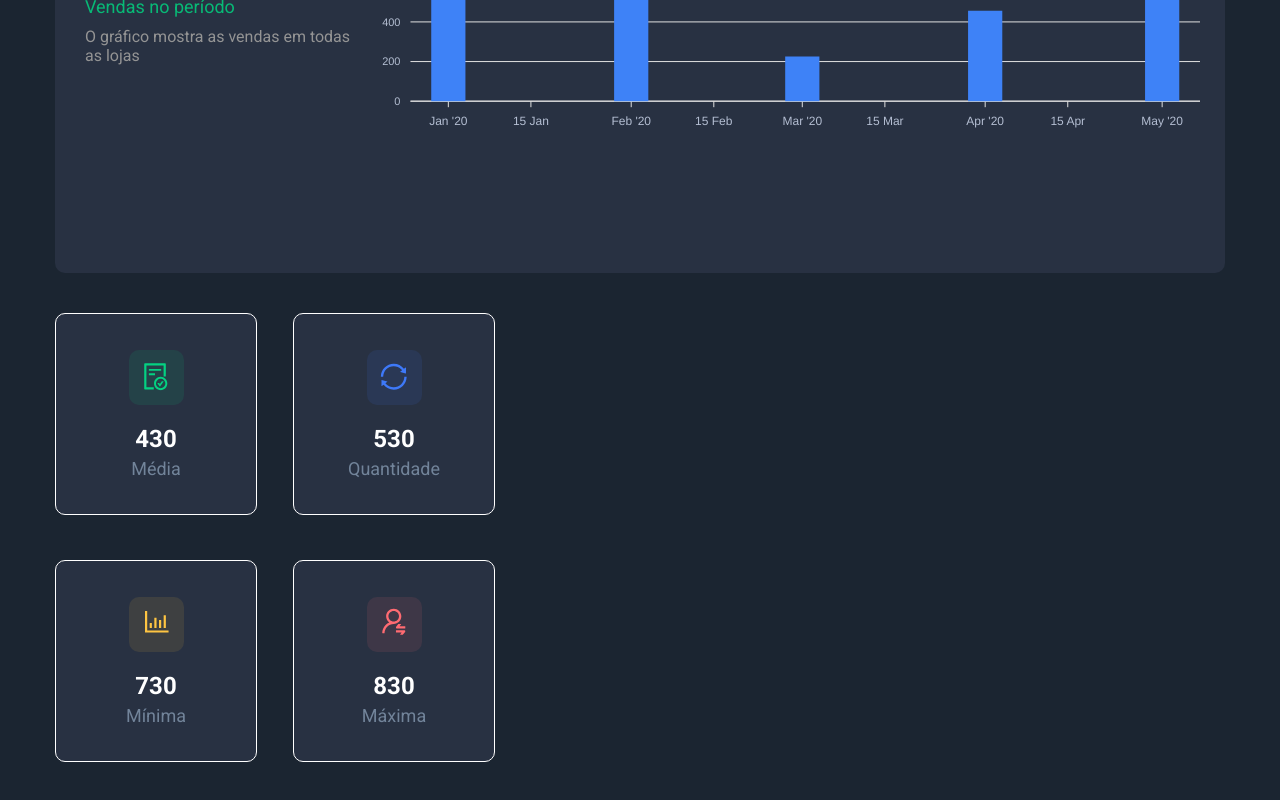
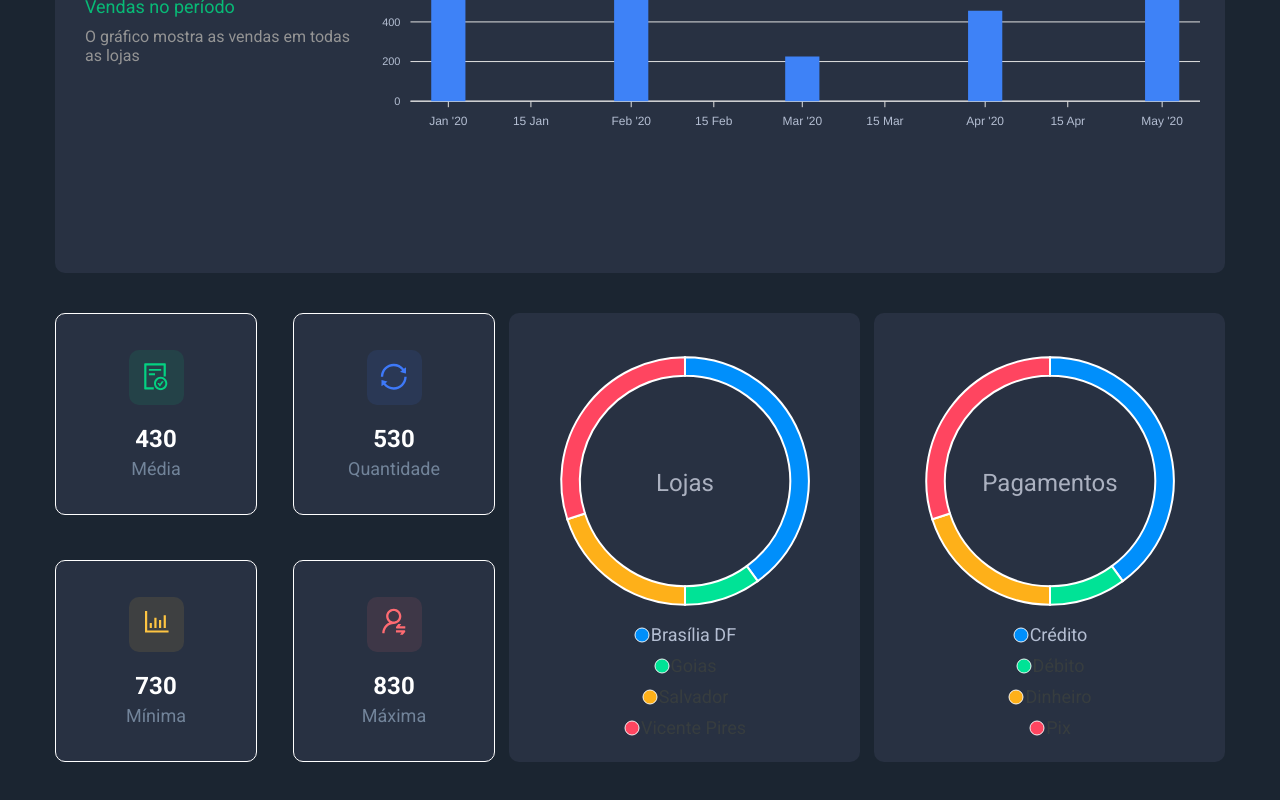
Before and after one commit to ThiagoPedais/Dashboard, a React (Vite) app in the folder frontend/: page / in a window 1280 px wide. Shown: the part 422-1222 px from the top of the page. Built offline with nearby package versions, Linux system fonts and the light colour scheme.

Commit message:
Add PieChartCard components

```diff
--- a/frontend/src/App.tsx
+++ b/frontend/src/App.tsx
@@ -1,6 +1,7 @@
 import './App.scss';
 import Filter from './components/Filter';
 import Header from './components/Header';
+import PieChartCard from './components/Pie-Chart-Card';
 import SalesByDate from './components/Sales-by-Date';
 import SalesSummary from './components/Sales-Summary';
 
@@ -14,6 +15,8 @@ function App() {
                 <SalesByDate />
                 <div className="sales-overview-container">
                     <SalesSummary />
+                    <PieChartCard name="Lojas" labels={['Brasília DF', 'Goias', 'Salvador', 'Vicente Pires']} series={[40, 10, 20, 30]} />
+                    <PieChartCard name="Pagamentos" labels={['Crédito', 'Débito', 'Dinheiro', 'Pix']} series={[40, 10, 20, 30]} />
                 </div>
             </div>
         </>
--- /dev/null
+++ b/frontend/src/components/Pie-Chart-Card/helpers.ts
@@ -0,0 +1,68 @@
+import { ApexOptions } from 'apexcharts';
+
+export const buildPieChartConfig = (labels: string[] = [], name: string) => {
+  return {
+    labels,
+    noData: {
+      text: 'Sem resultados',
+      align: 'center',
+      verticalAlign: 'middle',
+      offsetX: 0,
+      offsetY: 0,
+      style: {
+        color: '#FFF',
+        fontSize: '18px',
+        fontFamily: 'Roboto, sans-serif'
+      }
+    },
+    // colors: ['#3e82f7', '#04d182', '#ffc107', '#ff6b72'],
+    legend: {
+      show: true,
+      floating: false,
+      position: 'bottom',
+      offsetY: 0,
+      labels: {
+        colors: ['#b4bed2']
+      },
+      fontFamily: 'Roboto, sans-serif',
+      fontSize: '18px',
+      itemMargin: {
+        vertical: 5
+      }
+    },
+    dataLabels: {
+      enabled: false
+    },
+    plotOptions: {
+      pie: {
+        size: 400,
+        donut: {
+          size: '85%',
+          labels: {
+            show: true,
+            name: {
+              show: true,
+              offsetY: 10,
+              formatter: function () {
+                return name;
+              }
+            },
+            total: {
+              show: true,
+              showAlways: true,
+              fontSize: '24px',
+              color: '#ABB1C0',
+              fontFamily: 'Roboto, sans-serif',
+              formatter: function () {
+                return '';
+              }
+            }
+          }
+        }
+      }
+    },
+    chart: {
+      height: '400px'
+    }
+  } as ApexOptions;
+};
--- /dev/null
+++ b/frontend/src/components/Pie-Chart-Card/index.tsx
@@ -0,0 +1,25 @@
+import ReactApexChart from 'react-apexcharts';
+import { buildPieChartConfig } from './helpers';
+
+import './styles.scss';
+
+type Props = {
+    labels: string[];
+    name: string;
+    series: number[];
+}
+
+
+export default function PieChartCard({ labels, name, series }: Props) {
+    return (
+        <div className="pie-chart-card base-card">
+            <ReactApexChart
+                options={buildPieChartConfig(labels, name)}
+                type="donut"
+                with="400"
+                height="400"
+                series={series}
+            />
+        </div>
+    )
+}
--- /dev/null
+++ b/frontend/src/components/Pie-Chart-Card/styles.scss
@@ -0,0 +1,12 @@
+.pie-chart-card {
+    width: 30%;
+    padding-top: 35px;
+    display: flex;
+    justify-content: center;
+}
+
+.apexcharts-legend.apexcharts-align-center {
+    flex-direction: column;
+    align-items: center;
+
+}
```
